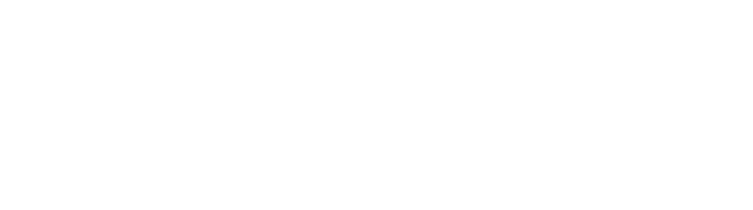
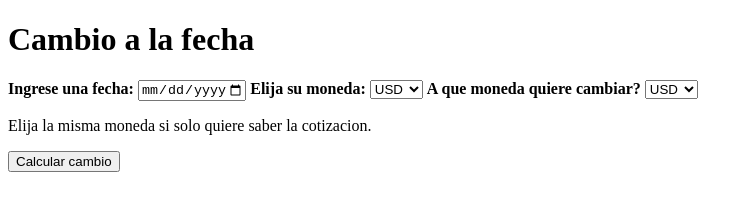
Before and after one commit to joastur11/casa-de-cambio, a plain HTML site: page index.html in a window 1280 px wide. Shown: the whole page, without its empty margins (0-753 px from the left). Drawn offline with Linux system fonts and the light colour scheme.

Commit message:
Crea HTML principal.
Agrega los inputs para  elegir la fecha y monedas. Asi como el boton para calcular y el lugar donde aparecera el resultado.

```diff
--- a/index.html
+++ b/index.html
@@ -8,7 +8,40 @@
     <link rel='stylesheet' type='text/css' media='screen' href='main.css'>
 </head>
 <body>
-
+    <h1> Cambio a la fecha </h1>
+        <label for="fecha-ingresada"> <strong>Ingrese una fecha:</strong></label>
+        <input type="date" id="fecha-ingresada" min="2000-01-01" max="2025-05-05"/>
+        <label for="moneda-usuario"> <strong>Elija su moneda:</strong></label>
+        <select id="moneda-usuario">
+            <option value="USD" class="moneda-origen">USD</option>
+            <option value="EUR" class="moneda-origen">EUR</option>
+            <option value="GBP" class="moneda-origen">GBP</option>
+            <option value="JPY" class="moneda-origen">JPY</option>
+            <option value="CNY" class="moneda-origen">CNY</option>
+            <option value="KRW" class="moneda-origen">KRW</option>
+            <option value="AUD" class="moneda-origen">AUD</option>
+            <option value="BRL" class="moneda-origen">BRL</option>
+            <option value="CAD" class="moneda-origen">CAD</option>
+        </select>
+        <label for="moneda-cambio"> <strong>A que moneda quiere cambiar?</strong></label>
+        <select id="moneda-cambio">
+            <option value="USD" class="moneda-destino">USD</option>
+            <option value="EUR" class="moneda-destino">EUR</option>
+            <option value="GBP" class="moneda-destino">GBP</option>
+            <option value="JPY" class="moneda-destino">JPY</option>
+            <option value="CNY" class="moneda-destino">CNY</option>
+            <option value="KRW" class="moneda-destino">KRW</option>
+            <option value="AUD" class="moneda-destino">AUD</option>
+            <option value="BRL" class="moneda-destino">BRL</option>
+            <option value="CAD" class="moneda-destino">CAD</option>
+        </select>
+    <div>
+        <p>Elija la misma moneda si solo quiere saber la cotizacion.</p>
+    </div>
+    <div>
+        <button id="calcular-cambio">Calcular cambio</button>
+    </div>
+    <div id="resultado"> <!-- --> </div>
 
 
 
```
